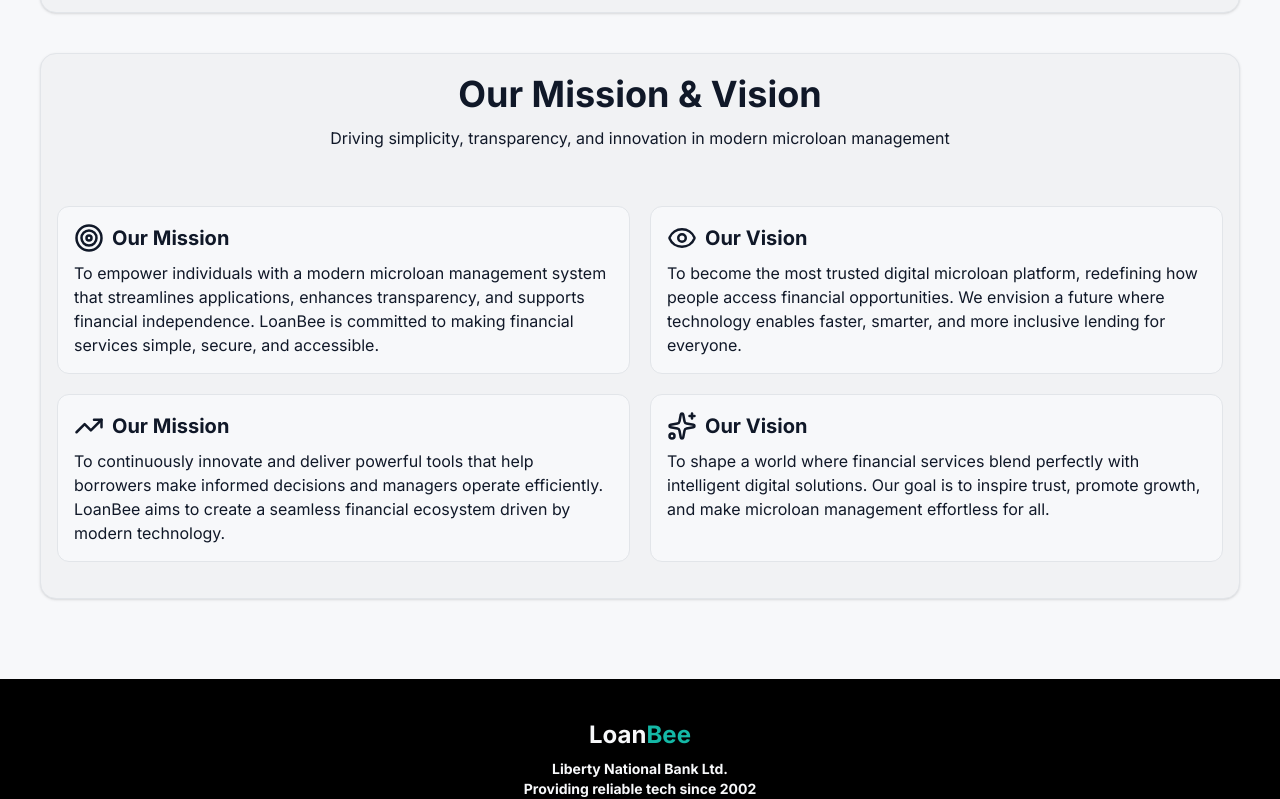
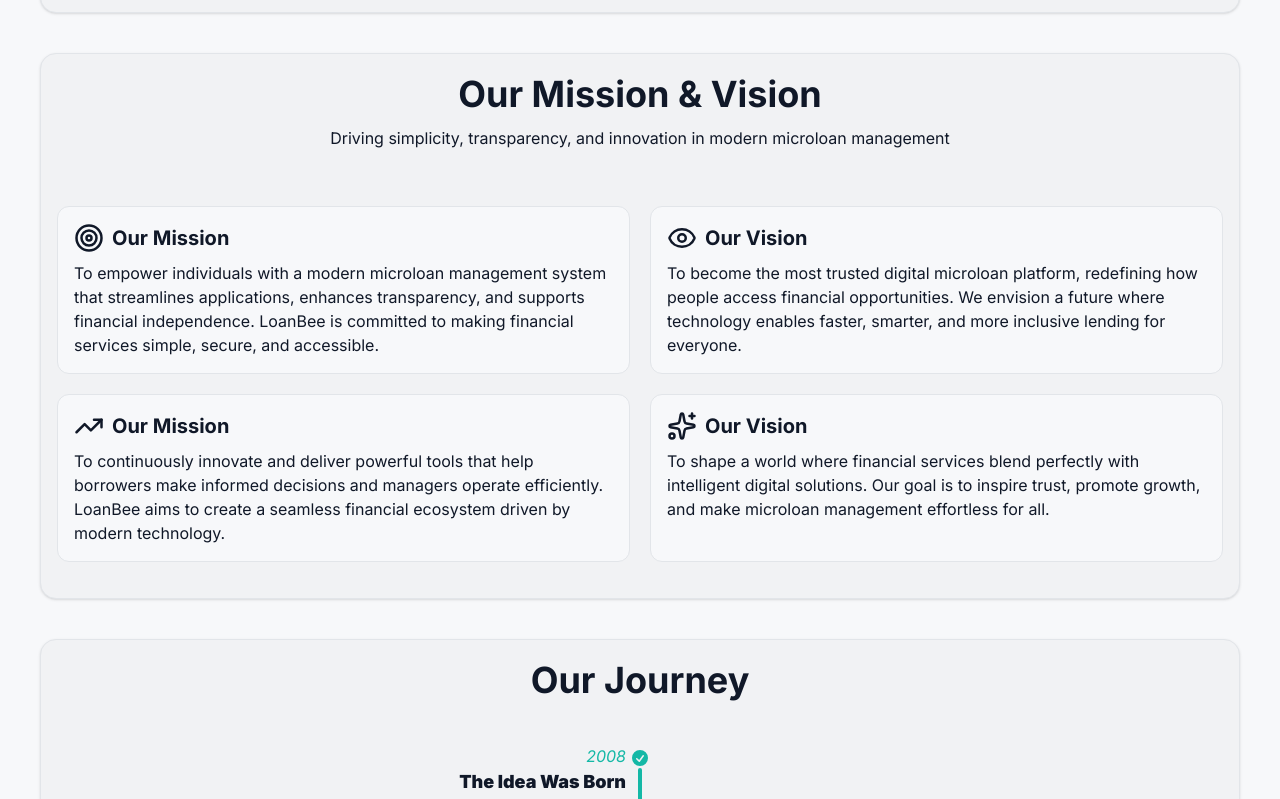
Before and after one commit to hossain-shifat/Micro-Loan, a React (Vite) app: page /about in a window 1280 px wide. Shown: the part 428-1227 px from the top of the page. Built offline with nearby package versions, Linux system fonts and the light colour scheme; no server answers.

Commit message:
Add about setion our journey section

```diff
--- a/src/Pages/About/About/About.jsx
+++ b/src/Pages/About/About/About.jsx
@@ -2,6 +2,7 @@ import React from 'react'
 import Header from '../Header/Header'
 import FadeIn from '../../../Components/Animations/FadeIn/FadeIn'
 import MissionAndVision from '../MissionAndVision/MissionAndVision'
+import OurJourney from '../OurJourney/OurJourney'
 
 const About = () => {
     return (
@@ -12,6 +13,9 @@ const About = () => {
             <FadeIn>
                 <MissionAndVision />
             </FadeIn>
+            <FadeIn>
+                <OurJourney />
+            </FadeIn>
         </div>
     )
 }
--- a/src/Pages/About/MissionAndVision/MissionAndVision.jsx
+++ b/src/Pages/About/MissionAndVision/MissionAndVision.jsx
@@ -15,8 +15,8 @@ const MissionAndVision = () => {
                 {
                     missionVisionData.map((m, index) => (
                         m.id % 2 !== 0 ?
-                            <FadeIn duration={0.3}>
-                                <div key={index} className="h-full p-4 border border-base-300 bg-base-100 rounded-xl space-y-2">
+                            <FadeIn key={index} duration={0.4}>
+                                <div className="h-full p-4 border border-base-300 bg-base-100 rounded-xl space-y-2">
                                     <div className="flex gap-2 items-center font-bold text-xl">
                                         {index === 0 ? <Target size={30} /> : <TrendingUp size={30} />}
                                         <h1>{m.title}</h1>
@@ -28,8 +28,8 @@ const MissionAndVision = () => {
                                 </div>
                             </FadeIn>
                             :
-                            <FadeIn duration={0.2 * index}>
-                                <div key={index} className="h-full p-4 border border-base-300 bg-base-100 auto-rows-fr rounded-xl space-y-2">
+                            <FadeIn key={index} duration={0.4}>
+                                <div className="h-full p-4 border border-base-300 bg-base-100 auto-rows-fr rounded-xl space-y-2">
                                     <div className="flex gap-2 items-center font-bold text-xl">
                                         {index === 1 ? <Eye size={30} /> : <Sparkles size={30} />}
                                         <h1>{m.title}</h1>
--- /dev/null
+++ b/src/Pages/About/OurJourney/OurJourney.jsx
@@ -0,0 +1,36 @@
+import React from 'react'
+import { journeyTimeline } from '../../../assets/assets'
+import FadeIn from '../../../Components/Animations/FadeIn/FadeIn'
+
+const OurJourney = () => {
+    return (
+        <div className="space-y-10">
+            <div>
+                <h1 className="font-bold text-2xl md:text-4xl text-center">Our Journey</h1>
+            </div>
+            <div className="max-w-[900px] mx-auto">
+                <ul className="timeline timeline-snap-icon max-md:timeline-compact timeline-vertical">
+                    {
+                        journeyTimeline.map((timeLine, index) => (
+                            <li key={index}>
+                                <div className="timeline-middle">
+                                    <svg xmlns="http://www.w3.org/2000/svg" viewBox="0 0 20 20" fill="currentColor" className="h-5 w-5 text-primary" >
+                                        <path fillRule="evenodd" d="M10 18a8 8 0 100-16 8 8 0 000 16zm3.857-9.809a.75.75 0 00-1.214-.882l-3.483 4.79-1.88-1.88a.75.75 0 10-1.06 1.061l2.5 2.5a.75.75 0 001.137-.089l4-5.5z" clipRule="evenodd" />
+                                    </svg>
+                                </div>
+                                <FadeIn duration={0.4} className={`${index % 2 === 0 ? "timeline-start mb-10 md:text-end" : "timeline-end mb-10"}`}>
+                                    <time className="font-mono italic text-primary">{timeLine.year}</time>
+                                    <div className="text-lg font-black">{timeLine.title}</div>
+                                    <p>{timeLine.detail}</p>
+                                </FadeIn>
+                                <hr className="bg-primary"/>
+                            </li>
+                        ))
+                    }
+                </ul>
+            </div>
+        </div>
+    )
+}
+
+export default OurJourney
--- a/src/assets/assets.js
+++ b/src/assets/assets.js
@@ -75,3 +75,66 @@ export const missionVisionData = [
         detail: "To shape a world where financial services blend perfectly with intelligent digital solutions. Our goal is to inspire trust, promote growth, and make microloan management effortless for all."
     }
 ];
+
+export const journeyTimeline = [
+    {
+        id: 1,
+        year: 2008,
+        title: "The Idea Was Born",
+        detail: "A small group of tech-minded students identified how difficult microloan access was for ordinary people. The first concept of a digital loan management system was created."
+    },
+    {
+        id: 2,
+        year: 2012,
+        title: "First Prototype",
+        detail: "The team built a basic loan tracking desktop tool used by three small agencies to manage borrower information manually."
+    },
+    {
+        id: 3,
+        year: 2015,
+        title: "Shift Toward Cloud-Based System",
+        detail: "Realizing the future of fintech, the project was rebuilt into a cloud-ready loan management platform."
+    },
+    {
+        id: 4,
+        year: 2018,
+        title: "LoanBee Brand Was Launched",
+        detail: "The name LoanBee was officially introduced with early features like loan application tracking, user roles, and a basic approval workflow."
+    },
+    {
+        id: 5,
+        year: 2020,
+        title: "Web App 1.0 Released",
+        detail: "The first public version launched with real-time loan status updates, email sign-in, secure data storage, and borrower/manager dashboards."
+    },
+    {
+        id: 6,
+        year: 2021,
+        title: "Mobile Optimization Added",
+        detail: "LoanBee became fully mobile-friendly, increasing overall user engagement by 40%."
+    },
+    {
+        id: 7,
+        year: 2022,
+        title: "Major Security Upgrade",
+        detail: "Upgraded with JWT authentication, encrypted loan records, and complete activity logging for enhanced security."
+    },
+    {
+        id: 8,
+        year: 2023,
+        title: "Smart Application Workflow",
+        detail: "Automated verification and streamlined approval systems were introduced to speed up loan processing."
+    },
+    {
+        id: 9,
+        year: 2024,
+        title: "Payments & Analytics Integrated",
+        detail: "Stripe payments, borrower analytics, and manager performance dashboards were implemented for a modern loan ecosystem."
+    },
+    {
+        id: 10,
+        year: 2025,
+        title: "LoanBee Rebuilt (Modern Version)",
+        detail: "A fully redesigned system with Firebase auth, JWT cookies, advanced dashboards, role-based access, payment flow, search/filter, pagination, and secure deployment."
+    }
+];
```
